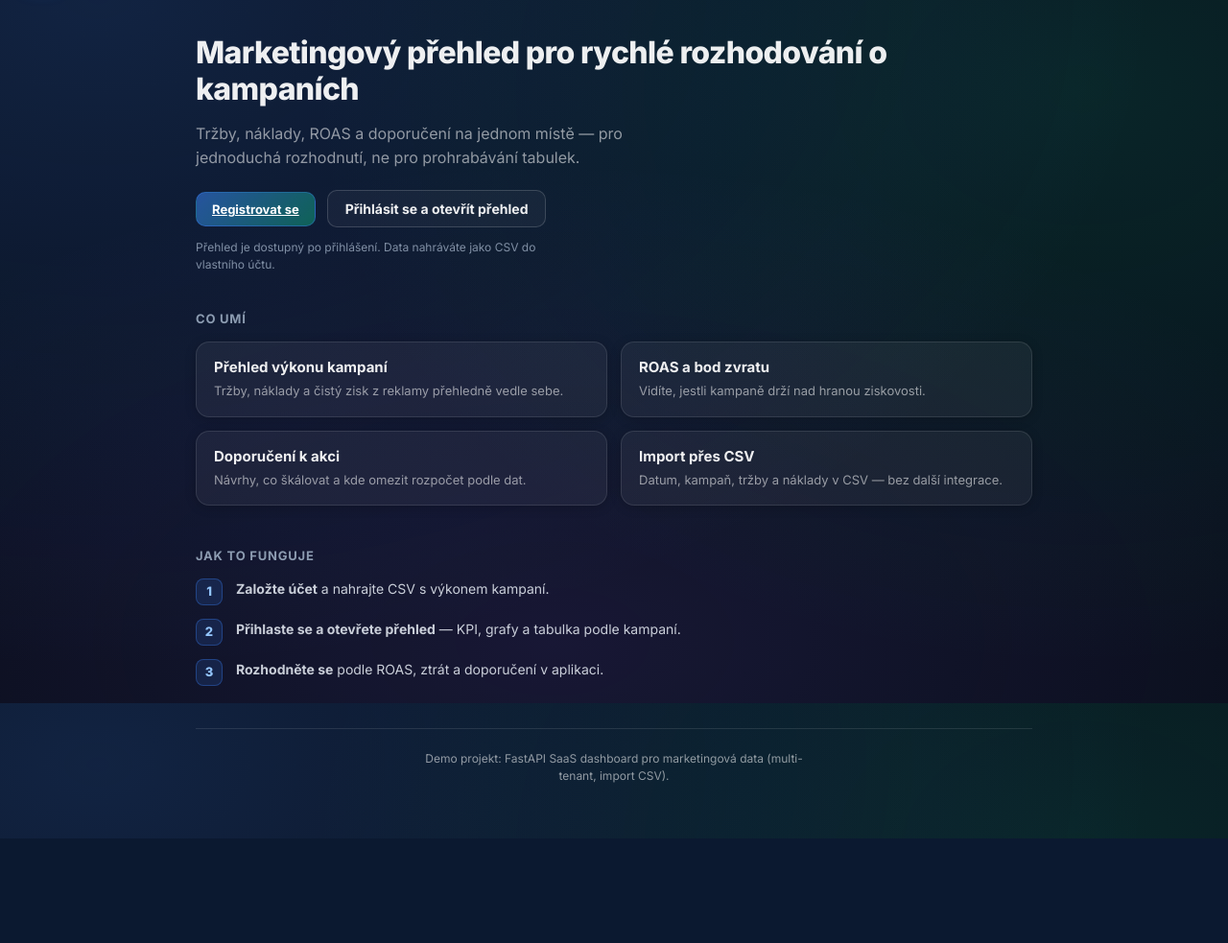
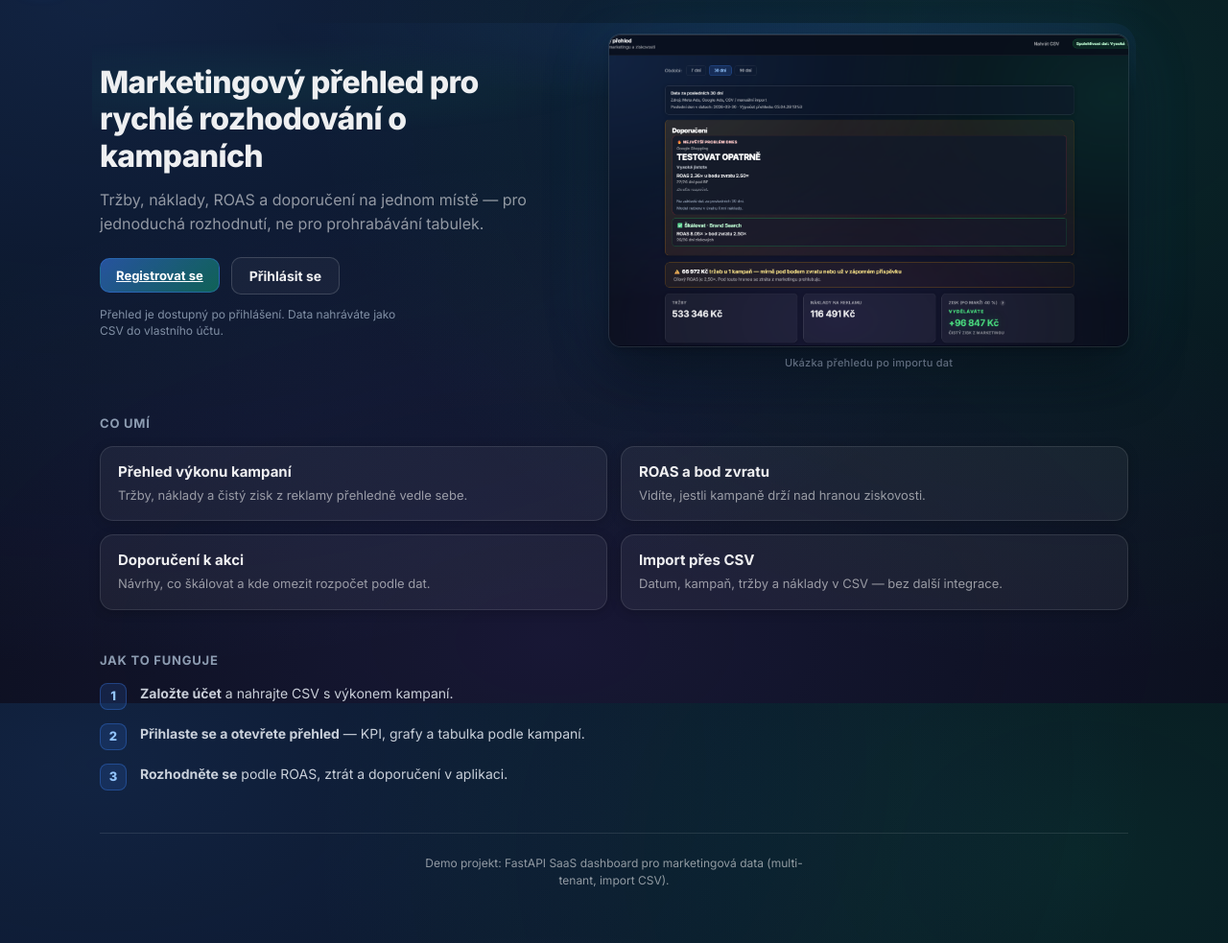
Before and after one commit to danzel24/marketing-analytics-saas, a FastAPI app: page / in a window 1280 px wide. Shown: the part 67-1050 px from the top of the page at 96% size. Before the commit the page ends 941 px from the top, so only its background shows below. Run offline with FastAPI, Linux system fonts and the light colour scheme; parts of the project's set-up code (start-up, migrations or seed data) failed here and were passed over.

Commit message:
Add dashboard preview image for landing page hero

```diff
--- a/app/static/styles.css
+++ b/app/static/styles.css
@@ -1785,26 +1785,50 @@ body {
 }
 
 .landing-main {
-  max-width: 920px;
+  max-width: 1120px;
   margin: 0 auto;
   padding: 36px 24px 56px;
 }
 
-.landing-hero {
-  margin-bottom: 40px;
+.landing-hero--split {
+  position: relative;
+  margin-bottom: 48px;
+}
+
+.landing-hero--split::before {
+  content: "";
+  position: absolute;
+  z-index: -1;
+  inset: -12px -8px 55%;
+  border-radius: 24px;
+  background: radial-gradient(ellipse 95% 90% at 72% 0%, rgba(59, 130, 246, 0.14), transparent 58%),
+    radial-gradient(ellipse 70% 60% at 15% 40%, rgba(16, 185, 129, 0.08), transparent 50%);
+  pointer-events: none;
+}
+
+.landing-hero__grid {
+  display: grid;
+  grid-template-columns: minmax(0, 1fr) minmax(0, 1.12fr);
+  gap: clamp(28px, 4vw, 48px);
+  align-items: center;
+}
+
+.landing-hero__copy {
+  min-width: 0;
 }
 
 .landing-hero__title {
   margin: 0 0 14px;
-  font-size: clamp(1.45rem, 3.5vw, 2rem);
+  font-size: clamp(1.45rem, 3.2vw, 2rem);
   font-weight: 800;
   line-height: 1.2;
   letter-spacing: -0.02em;
+  max-width: 22ch;
 }
 
 .landing-hero__lead {
   margin: 0 0 22px;
-  max-width: 52ch;
+  max-width: 46ch;
   font-size: 16px;
   line-height: 1.55;
   color: var(--text-secondary);
@@ -1840,8 +1864,87 @@ body {
   margin: 0;
   font-size: 12px;
   color: rgba(148, 163, 184, 0.85);
-  max-width: 48ch;
+  max-width: 44ch;
   line-height: 1.45;
+}
+
+/* Product preview (dashboard screenshot) — vložte obrázek do /static/images/dashboard-preview.png */
+.landing-hero__visual {
+  min-width: 0;
+}
+
+.landing-hero-preview {
+  margin: 0;
+  padding: 0;
+}
+
+.landing-hero-preview__frame {
+  position: relative;
+  border-radius: 12px;
+  overflow: hidden;
+  aspect-ratio: 5 / 3;
+  min-height: 200px;
+  background: linear-gradient(
+    155deg,
+    rgba(30, 41, 59, 0.95) 0%,
+    rgba(15, 23, 42, 0.98) 45%,
+    rgba(30, 58, 95, 0.35) 100%
+  );
+  box-shadow:
+    0 0 0 1px rgba(255, 255, 255, 0.1),
+    0 4px 6px rgba(0, 0, 0, 0.15),
+    0 28px 56px rgba(0, 0, 0, 0.42),
+    0 0 80px rgba(59, 130, 246, 0.12);
+}
+
+.landing-hero-preview__frame::after {
+  content: "";
+  position: absolute;
+  inset: 0;
+  border-radius: inherit;
+  box-shadow: inset 0 1px 0 rgba(255, 255, 255, 0.12);
+  pointer-events: none;
+  z-index: 2;
+}
+
+.landing-hero-preview__img {
+  position: absolute;
+  inset: 0;
+  z-index: 1;
+  display: block;
+  width: 100%;
+  height: 100%;
+  object-fit: cover;
+  object-position: top center;
+  border-radius: inherit;
+}
+
+.landing-hero-preview__img--fallback {
+  display: none;
+}
+
+.landing-hero-preview__caption {
+  margin: 10px 0 0;
+  font-size: 11px;
+  font-weight: 500;
+  letter-spacing: 0.02em;
+  color: rgba(148, 163, 184, 0.88);
+  text-align: center;
+}
+
+@media (max-width: 900px) {
+  .landing-hero__grid {
+    grid-template-columns: 1fr;
+    gap: 28px;
+  }
+
+  .landing-hero__title {
+    max-width: none;
+  }
+
+  .landing-hero__lead {
+    max-width: 52ch;
+  }
 }
 
 .landing-section {
--- a/app/templates/landing.html
+++ b/app/templates/landing.html
@@ -31,18 +31,41 @@
     </header>
 
     <main class="landing-main">
-      <section class="landing-hero">
-        <h1 class="landing-hero__title">Marketingový přehled pro rychlé rozhodování o kampaních</h1>
+      <section class="landing-hero landing-hero--split" aria-labelledby="landing-hero-heading">
+        <div class="landing-hero__grid">
+          <div class="landing-hero__copy">
+            <h1 id="landing-hero-heading" class="landing-hero__title">
+              Marketingový přehled pro rychlé rozhodování o kampaních
+            </h1>
             <p class="landing-hero__lead">
               Tržby, náklady, ROAS a doporučení na jednom místě — pro jednoduchá rozhodnutí, ne pro prohrabávání tabulek.
             </p>
             <div class="landing-cta-row" role="group" aria-label="Začít používat">
               <a class="btn btn--primary" href="/register">Registrovat se</a>
-          <a class="btn landing-btn-outline" href="/login">Přihlásit se a otevřít přehled</a>
+              <a class="btn landing-btn-outline" href="/login">Přihlásit se</a>
             </div>
             <p class="landing-hero__note">
               Přehled je dostupný po přihlášení. Data nahráváte jako CSV do vlastního účtu.
             </p>
+          </div>
+          <div class="landing-hero__visual">
+            <figure class="landing-hero-preview">
+              <div class="landing-hero-preview__frame">
+                <img
+                  class="landing-hero-preview__img"
+                  src="/static/images/dashboard-preview.png"
+                  alt="Náhled přehledu v aplikaci: KPI, grafy vývoje a tabulka kampaní"
+                  width="1200"
+                  height="720"
+                  loading="eager"
+                  decoding="async"
+                  onerror="this.classList.add('landing-hero-preview__img--fallback')"
+                />
+              </div>
+              <figcaption class="landing-hero-preview__caption">Ukázka přehledu po importu dat</figcaption>
+            </figure>
+          </div>
+        </div>
       </section>
 
       <section class="landing-section" aria-labelledby="landing-benefits-heading">
```
Also changed, not shown: app/static/images/dashboard-preview.png (added), 1 other file. Lines whose indentation alone changed are shown as unchanged.
